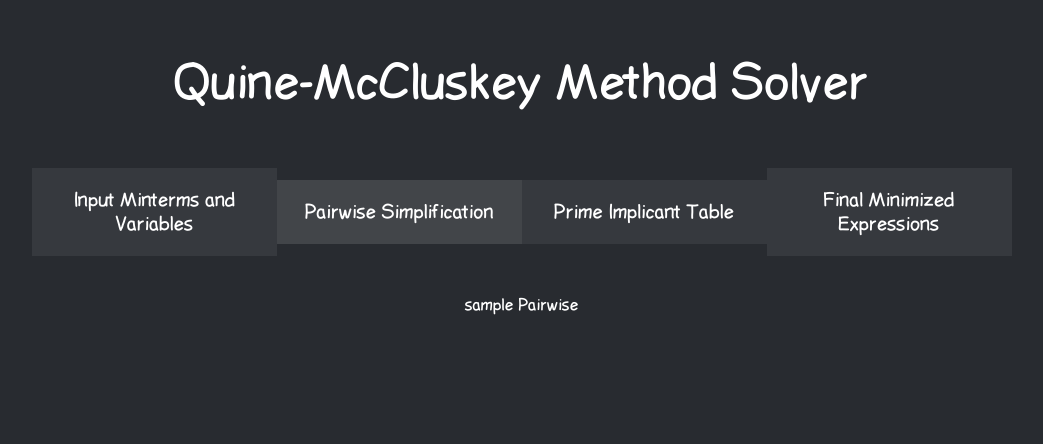
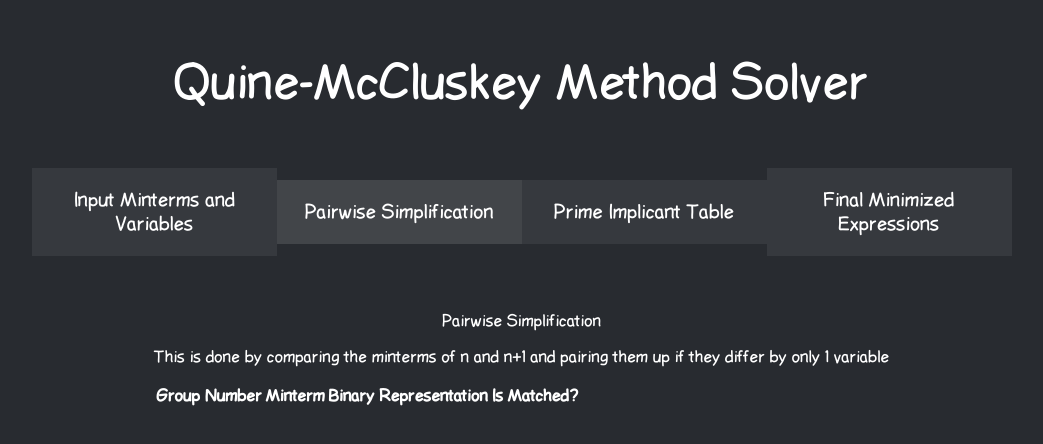
Before and after one commit to gmiracle17/CMSC-130-Quine-McCluskey-Method, a React (Create React App) app: page / in a window 1280 px wide. Both pictures are taken after a click on the element "Pairwise Simplification". Shown: the top 444 px of the page, without its empty margins (118-1161 px from the left). Built offline with nearby package versions, Linux system fonts and the light colour scheme.

Commit message:
Completed the logic needed for Pairwise.js such as pairwise simplification and presenting it on a table

```diff
--- a/src/App.js
+++ b/src/App.js
@@ -9,13 +9,15 @@ function App() {
     const [activeTab, setActiveTab] = useState('input');
     const[mintermsArray, setMintermsArray] = useState("");
     const[variablesArray, setVariablesArray] = useState("");
+    const[binaryList, setBinaryList] = useState([]);
+    const[mintermsList, setMintermsList] = useState([]);
 
     const renderContent = () => {
         switch (activeTab) {
             case 'input':
                 return <Input setActiveTab={setActiveTab} setMintermsArray={setMintermsArray} setVariablesArray={setVariablesArray}/>;
             case 'pairwise':
-                return <Pairwise mintermsArray={mintermsArray} variablesArray={variablesArray}/>;
+                return <Pairwise mintermsArray={mintermsArray} variablesArray={variablesArray} setBinaryList={setBinaryList} setMintermsList={setMintermsList}/>;
             case 'primeImplicantTable':
                 return <Table />;
             case 'finalExpressions':
@@ -64,7 +66,3 @@ function App() {
 }
 
 export default App;
-
-/*
-To be pushed
-*/
--- a/src/components/Input.js
+++ b/src/components/Input.js
@@ -50,7 +50,12 @@ function SolveButton({minterms, variables, HandleInputs, setMintermsArray, setVa
             variablesArray.push(variables.charAt(index));
         }
         setVariablesArray(variablesArray);
-        setMintermsArray(minterms.split(','));
+        let mintermsArray = minterms.split(',');
+        for(let index = 0; index < mintermsArray.length; index++) {
+            mintermsArray[index] = parseFloat(mintermsArray[index]);
+        }
+
+        setMintermsArray(mintermsArray);
 
    }
 
@@ -185,7 +190,3 @@ Invalid inputs that must be handled
 - Insufficient variables
 - Variables separated by space
 */
-
-/*
-To be pushed
-*/
--- a/src/components/Pairwise.js
+++ b/src/components/Pairwise.js
@@ -1,18 +1,279 @@
 import React from 'react';
+import { useEffect } from 'react';
 
-function Pairwise({mintermsArray, variablesArray}) {
+function Pairwise({mintermsArray, variablesArray, setBinaryList, setMintermsList}) {
 
+    const allMinterms = getAllPossibleMinterms(variablesArray);
+    const complementMintermsArray = allMinterms.filter(m => !mintermsArray.includes(m));
+
+    let allTables = [];
+    let groupMap = createGroupMap(mintermsArray, variablesArray);
+    allTables.push(groupMap);
+    let primeImplicantsList = [];
+    console.log('---------------------------------')
+
+    /*
+    console.log('Groupmap Entries: ', [...groupMap.entries()]);
+    console.log('MintermsArray', mintermsArray);
+    console.log('AllMinterms: ', allMinterms);
+    console.log('ComplementMinterms: ', complementMintermsArray);
+    console.log('Binary equivalent: ', getBinaryEquivalent(2, variablesArray));
+    console.log(groupMap);
+    */
+
+    while (true) {
+        let matchedPairsMap = new Map();
+
+        for (const key of groupMap.keys()) {
+            if (!groupMap.has(key + 1)) {
+                continue;
+            }
+
+            let mintermsObjectsArray1 = groupMap.get(key);
+            let mintermsObjectsArray2 = groupMap.get(key + 1);
+            matchPairs(mintermsObjectsArray1, mintermsObjectsArray2, matchedPairsMap);
+        }
+
+        getAllUnmatchedPairs(groupMap, primeImplicantsList);
+
+
+        if(matchedPairsMap.size === 0) {
+            break;
+        }
+
+        allTables.push(matchedPairsMap);
+        groupMap = matchedPairsMap;
+
+    }
+    primeImplicantsList = removeDuplicates(primeImplicantsList);
+
+    console.log(allTables);
+    console.log(getBinaryList(primeImplicantsList));
+    console.log(getMintermsList(primeImplicantsList));
+
+    useEffect(() => {
+        setBinaryList(getBinaryList(primeImplicantsList));
+        setMintermsList(getMintermsList(primeImplicantsList));
+      }, []);
 
     return (
         <div>
-            sample Pairwise
+            <p>Pairwise Simplification</p>
+            <p>This is done by comparing the minterms of n and n+1 and pairing them up if they differ by only 1 variable</p>
+            {
+                allTables.map((groupMap, index) => <SimplificationTable groupMap={groupMap} index={index} variablesArray = {variablesArray} getVariableEquivalent={getVariableEquivalent}/>)
+            }
         </div>
     );
 }
 
-function getMintermsOfComplement() {
+class MintermObject {
+    constructor(minterms, binary, groupNum) {
+      this.minterms = minterms; // string of merged minterms using -
+      this.binary = binary;     // string with "_" for dashes
+      this.groupNum = groupNum;
+      this.isMatched = false;
+    }
+}
 
-    // return the complement of the minterms
+
+function SimplificationTable({groupMap, index, variablesArray, getVariableEquivalent}) {
+    return(
+        <div>
+            <p>{(index === 0) ? '' : 'Round ' + index + ' Pairing'}</p>
+            <table>
+                <thead>
+                    <tr>
+                        <th>Group Number</th>
+                        <th>{(index === 0) ? 'Minterm' : 'Matched Pairs'}</th>
+                        <th>Binary Representation</th>
+                        <th>Is Matched?</th>
+                        <th></th>
+                    </tr>
+                </thead>
+                <tbody>
+                    {[...groupMap.entries()].map(([groupNumber, mintermsObjectArray]) =>
+                        mintermsObjectArray.map(obj => (
+                            <tr>
+                                <td>{groupNumber}</td>
+                                <td>{obj.minterms}</td>
+                                <td>{obj.binary}</td>
+                                <td>{obj.isMatched ? 'Yes' : 'No'}</td>
+                                <td>{obj.isMatched ? '': getVariableEquivalent(obj.binary, variablesArray)}</td>
+                            </tr>
+                        ))
+
+                    )}
+                </tbody>
+            </table>
+        </div>
+
+    );
+
+}
+
+function getAllPossibleMinterms(variablesArray) {
+    let allMinterms = [];
+    for(let index = 0; index < Math.pow(2, variablesArray.length); index++) {
+        allMinterms.push(index);
+    }
+
+    return allMinterms;
+
+}
+
+function getBinaryEquivalent(minterm, variablesArray) {
+    let binaryEquivalent = '';
+    let remainingValue = minterm
+
+    for(let value = variablesArray.length - 1; value >= 0; value--) {
+        if(Math.pow(2, value) <= remainingValue) {
+            remainingValue -= Math.pow(2, value);
+            binaryEquivalent += '1';
+        }
+        else {
+            binaryEquivalent += '0';
+        }
+    }
+
+    return binaryEquivalent;
+
+}
+
+function getVariableEquivalent(binaryEquivalent, variablesArray) {
+    let variableEquivalent = '';
+
+    for(let index = 0; index < variablesArray.length; index++) {
+        if(binaryEquivalent[index] === '0') {
+            variableEquivalent += variablesArray[index] + "'";
+        } else if (binaryEquivalent[index] === '1') {
+            variableEquivalent += variablesArray[index];
+        }
+    }
+
+    return variableEquivalent;
+
+}
+
+function getNumberOfOnes(binaryEquivalent) {
+    let numberOfOnes = 0;
+    for(let index = 0; index < binaryEquivalent.length; index++) {
+        if(binaryEquivalent[index] === '1') {
+            numberOfOnes++;
+        }
+    }
+    return numberOfOnes;
+}
+
+function insertInMap(groupMap, minterms, binaryEquivalent, numberOfOnes) {
+    let mintermsObjectsArray = [];
+
+    if(groupMap.has(numberOfOnes)) {
+        groupMap.get(numberOfOnes).push(new MintermObject(minterms, binaryEquivalent, numberOfOnes));
+    }
+    else {
+        mintermsObjectsArray.push(new MintermObject(minterms, binaryEquivalent, numberOfOnes));
+        groupMap.set(numberOfOnes, mintermsObjectsArray);
+    }
+
+}
+
+function createGroupMap(complementMintermsArray, variablesArray) {
+    let groupMap = new Map();
+
+    for(let index = 0; index < complementMintermsArray.length; index++) {
+        let mintermElement = complementMintermsArray[index]
+        let binaryEquivalent = getBinaryEquivalent(mintermElement, variablesArray);
+        let numberOfOnes = getNumberOfOnes(binaryEquivalent);
+
+        insertInMap(groupMap, mintermElement, binaryEquivalent, numberOfOnes);
+
+    }
+
+    return groupMap;
+}
+
+function canCombine(binary1, binary2) {
+    let diff = 0;
+    let newBinary = '';
+
+    for(let index = 0; index < binary1.length; index++) {
+        if(binary1[index] !== binary2[index]) {
+            newBinary += '_';
+            diff++;
+        }
+        else {
+            newBinary += binary1[index];
+        }
+    }
+
+    return diff === 1 ? newBinary : null;
+
+}
+
+function matchPairs(mintermsObjectsArray1, mintermsObjectsArray2, matchedPairsMap) {
+    for(let i = 0; i < mintermsObjectsArray1.length; i++) {
+        for(let j = 0; j < mintermsObjectsArray2.length; j++) {
+            let binary1 = mintermsObjectsArray1[i].binary;
+            let binary2 = mintermsObjectsArray2[j].binary;
+            let newBinary = canCombine(binary1, binary2);
+
+            if(newBinary !== null) {
+                let minterms = [mintermsObjectsArray1[i].minterms, mintermsObjectsArray2[j].minterms].join('-');
+                let numberOfOnes = getNumberOfOnes(newBinary);
+                mintermsObjectsArray1[i].isMatched = true;
+                mintermsObjectsArray2[j].isMatched = true;
+                insertInMap(matchedPairsMap, minterms, newBinary, numberOfOnes);
+            }
+
+        }
+
+    }
+
+}
+
+function getAllUnmatchedPairs(groupMap, primeImplicantsList) {
+    for (const [key, group] of groupMap.entries()) {
+        for (let i = 0; i < group.length; i++) {
+            if (group[i].isMatched === false) {
+                primeImplicantsList.push(group[i]);
+            }
+        }
+    }
+}
+
+function removeDuplicates(primeImplicantsList) {
+    const binaryList = new Set();
+    return primeImplicantsList.filter((primeImplicant) => {
+        if (binaryList.has(primeImplicant.binary)) {
+            return false;
+        }
+        else {
+            binaryList.add(primeImplicant.binary)
+            return true;
+        }
+    });
+
+}
+
+function getBinaryList(primeImplicantsList) {
+    let binaryList = [];
+    for(const primeImplicant of primeImplicantsList) {
+        binaryList.push(primeImplicant.binary);
+    }
+
+    return binaryList;
+
+}
+
+function getMintermsList(primeImplicantsList) {
+    let mintermList = [];
+    for (const primeImplicant of primeImplicantsList) {
+        mintermList.push(primeImplicant.minterms)
+    }
+
+    return mintermList;
+
 }
 
 export default Pairwise;
```
